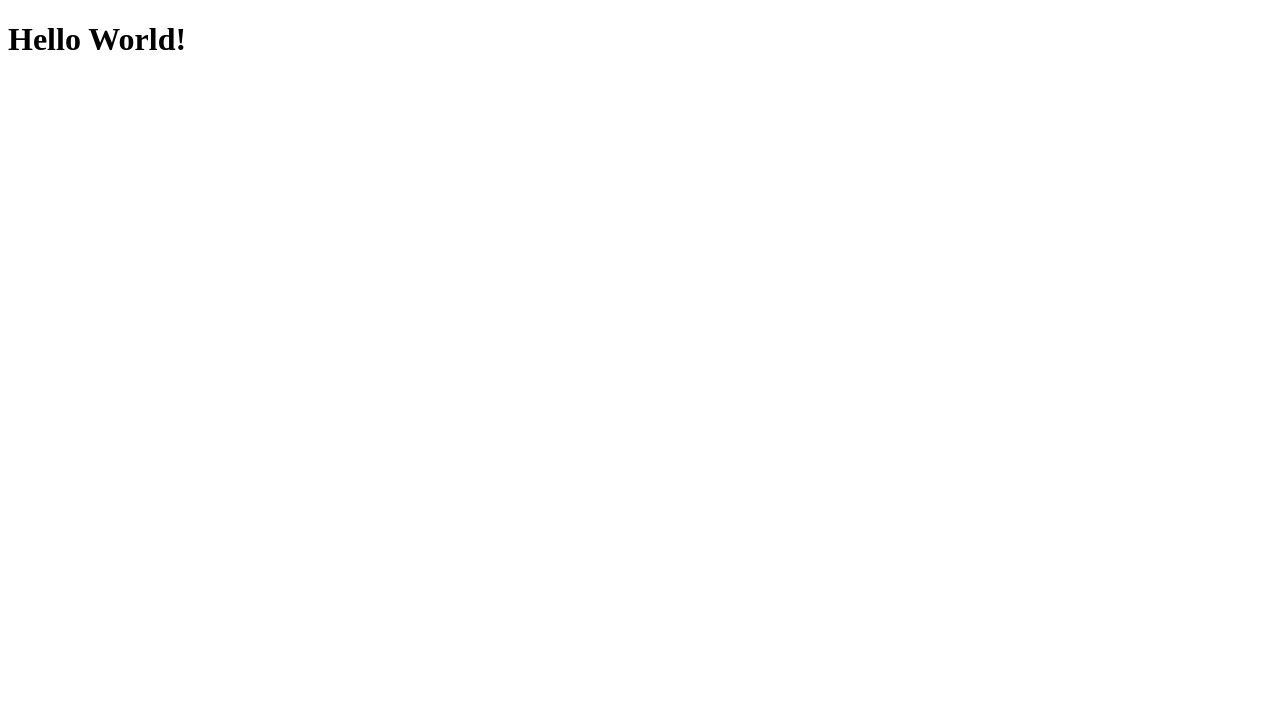
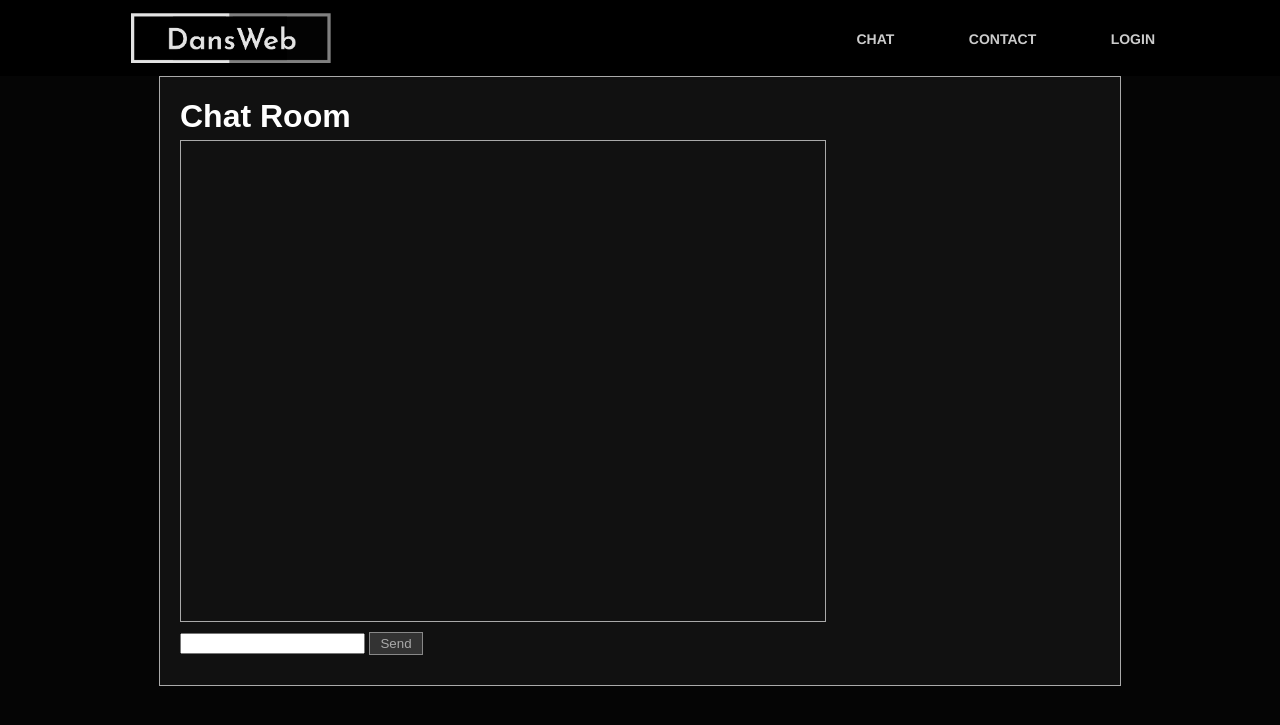
Before and after one commit to danialafiq03/AWS_Website, a Flask app: page / in a window 1280 px wide. Before the commit the part shown is almost empty. Shown: the top 725 px of the page. Run offline with Flask 2, Linux system fonts and the light colour scheme.

Commit message:
added html & css content for index

```diff
--- a/application.py
+++ b/application.py
@@ -1,4 +1,4 @@
-from flask import Flask, render_template
+from flask import Flask, render_template, url_for
 
 application = Flask(__name__)
 app = application
@@ -7,5 +7,13 @@
 def index():
     return render_template('index.html')
 
+@app.route('/contact')
+def contact():
+    return "Contact Page"
+
+@app.route('/login')
+def login():
+    return "Login Page"
+
 if __name__ == "__main__":
     app.run(host='0.0.0.0', port=8888)
--- /dev/null
+++ b/static/css/navbar.css
@@ -0,0 +1,79 @@
+@import url('https://fonts.googleapis.com/css2?family=Arimo:wght@700&display=swap');
+header {
+	margin: 0;
+	background: #FFF;
+	font-family: 'Arimo', sans-serif;
+	font-weight: 800;
+	border-style: solid;
+}
+
+.navcontainer {
+	width: 80%;
+	margin: 0 auto;
+}
+
+header {
+  background: #000;
+  z-index: 1;
+  position: fixed;
+  width: 100%;
+}
+
+
+header::after {
+  content: '';
+  display: table;
+  clear: both;
+}
+
+.logo {
+  float: left;
+  padding: 10px 0;
+  height: 50px;
+  width: 200px;
+}
+
+nav {
+  float: right;
+}
+
+nav ul {
+  margin: 0;
+  padding: 0;
+  list-style: none;
+}
+
+nav li {
+  display: inline-block;
+  margin-left: 70px;
+  padding-top: 27px;
+  position: relative;
+}
+
+nav a {
+  color: #ccc;
+  text-decoration: none;
+  text-transform: uppercase;
+  font-size: 14px;
+}
+
+nav a:hover {
+  color: #FFF;
+}
+
+nav a::before {
+  content: '';
+  display: block;
+  height: 5px;
+  background-color: #FFF;
+
+  position: absolute;
+  top: 0;
+  width: 0%;
+
+  transition: all ease-in-out 200ms;
+}
+
+nav a:hover::before {
+  width: 100%;
+}
--- /dev/null
+++ b/static/css/style.css
@@ -0,0 +1,22 @@
+@import url('https://fonts.googleapis.com/css2?family=Work+Sans&display=swap');
+
+body {
+	margin: 0;
+	background: #050505;
+	font-family: 'Work Sans', sans-serif;
+
+}
+
+.wrapper {
+    background-color: #111;
+    margin: 0 auto;
+    height: 100%;
+    width: 75%;
+    display: block;
+    position: relative;
+    padding-bottom: 10px;
+    font-family: sans-serif;
+    font-weight: normal;
+    border: solid 1px #aaa;
+    color: white;
+}
--- /dev/null
+++ b/templates/base.html
@@ -0,0 +1,28 @@
+<!DOCTYPE html>
+<html lang="en">
+<style>
+#bef::before {
+    content: '';
+    display: table;
+    height: 76px;
+}
+
+</style>
+<head>
+    <meta charset="UTF-8">
+    <title>{% block title %}{% endblock %}</title>
+      <!-- Template Main CSS File -->
+      <link href="/static/css/style.css" rel="stylesheet">
+        {% block navbar %}
+            {% include 'includes/navbar.html' %}
+        {% endblock %}
+      <div id="bef"></div>
+
+    {% block scripts %}
+      <!-- Template Main JS File -->
+      <script src="/static/js/main.js"></script>
+    {% endblock %}
+</head>
+        {% block content %}
+        {% endblock %}
+</html>
--- /dev/null
+++ b/templates/includes/navbar.html
@@ -0,0 +1,15 @@
+<head>
+    <link rel="stylesheet" href="/static/css/navbar.css" type="text/css">
+</head>
+<header>
+  <div class="navcontainer" style="background: white;">
+    <a href="index.html"><img src="/static/img/logo.png" alt="logo" class="logo"></a>
+    <nav class="navbar">
+      <ul>
+        <li><a href="{{ url_for('index') }}">Chat</a></li>
+        <li><a href="{{ url_for('contact') }}">Contact</a></li>
+        <li><a href="{{ url_for('login') }}">Login</a></li>
+      </ul>
+    </nav>
+  </div>
+</header>
--- a/templates/index.html
+++ b/templates/index.html
@@ -1,10 +1,23 @@
 <!DOCTYPE html>
-<html lang="en">
-<head>
-    <meta charset="UTF-8">
-    <title>Title</title>
-</head>
+{% extends "base.html" %}
+{% block title %}Home{% endblock %}
+
+{% block content %}
 <body>
-    <h1>Hello World!</h1>
+    <div class="wrapper">
+    <div class="container" style="margin: 20px;">
+        <h1 style="color: white; margin-bottom: 5px;">Chat Room</h1>
+        <div style="border: 1px solid #aaa; height: 60vh; width: 70%;">
+            <ul id="messages"></ul>
+        </div>
+        <div class="sendMsg" style="padding-top: 10px; width: 100%;">
+            <input type="text" id="myMessage">
+            <button id="sendbutton" style="background-color: #333; border: solid 1px #888; color: #aaa; padding: 3px 10px 3px 10px;">Send</button>
+        </div>
+
+    </div>
+    </div>
+
 </body>
 </html>
+{% endblock %}
```
Also changed, not shown: static/img/banner.jpg (added), static/img/logo.png (added).
